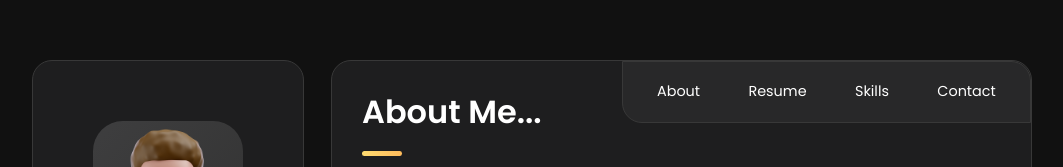
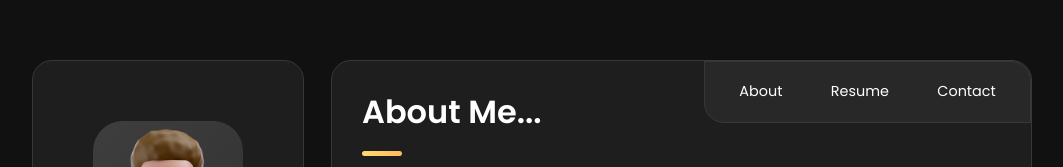
Before and after one commit to Prince-Japheth/React-Js-Portfolio-Website, a React (Create React App) app: page / in a window 1280 px wide. Shown: the top 167 px of the page, without its empty margins (108-1171 px from the left). Built offline with nearby package versions, Linux system fonts and the light colour scheme.

Commit message:
Update Header.js

```diff
--- a/src/Components/Header.js
+++ b/src/Components/Header.js
@@ -10,7 +10,6 @@ const Header = () => {
                 <ul style={styles.linksUl}>
                     <li><Link to="/about" className='linksA' style={styles.linksA}>About</Link></li>
                     <li><Link to="/resume" className='linksA' style={styles.linksA}>Resume</Link></li>
-                    <li><Link to="/skills" className='linksA' style={styles.linksA}>Skills</Link></li>
                     <li><Link to="/contact" className='linksA' style={styles.linksA}>Contact</Link></li>
                 </ul>
             </nav>
```
